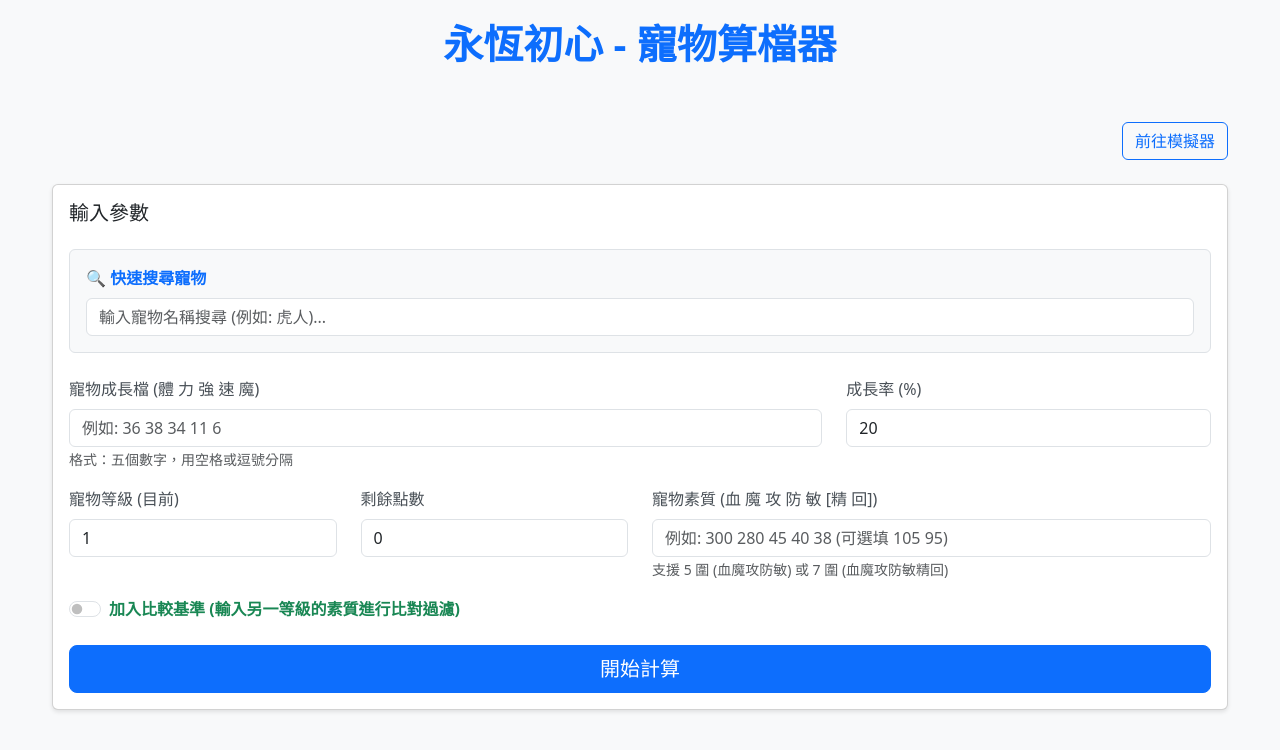
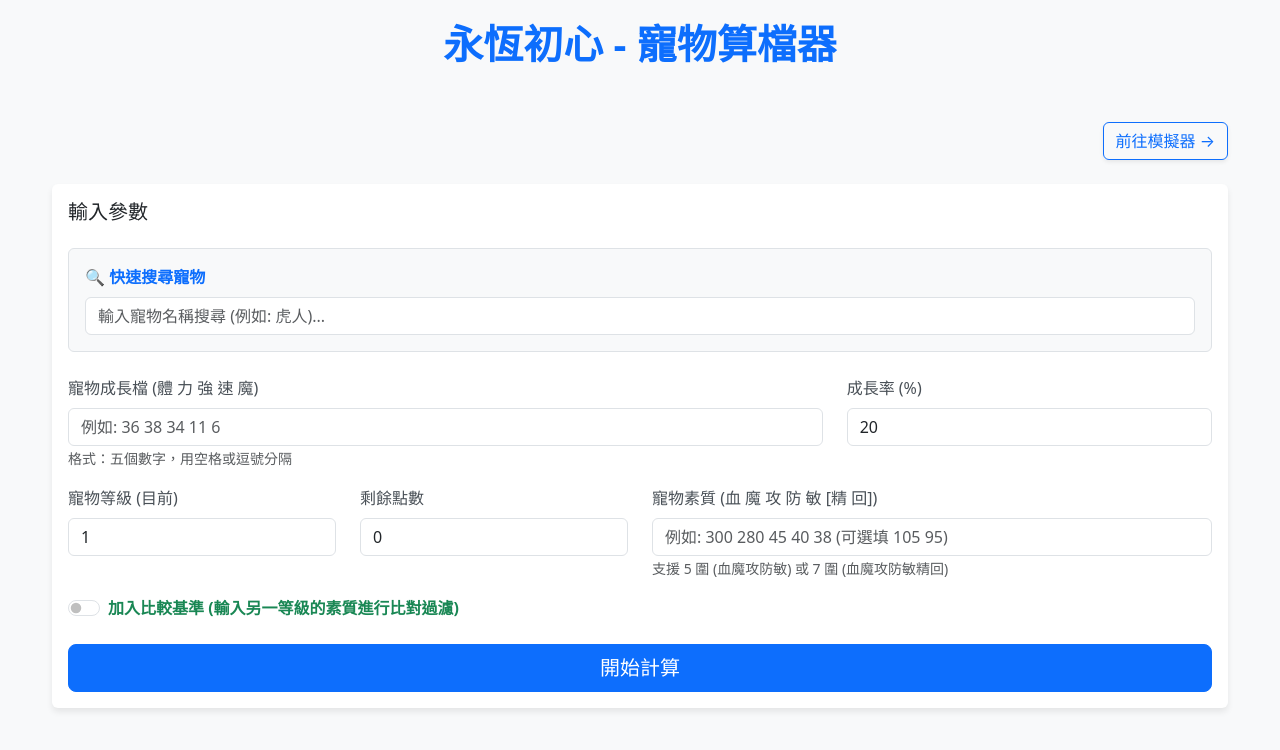
Before and after one commit to PhelimXue/cg-pet-calculator-cloudflare, a website: page public/index.html in a window 1280 px wide. Drawn offline with nearby package versions, Linux system fonts and the light colour scheme.

Commit message:
風格一致化調整

```diff
--- a/public/index.html
+++ b/public/index.html
@@ -9,7 +9,7 @@
     <style>
         body { background-color: #f8f9fa; padding: 20px 0; }
         .container { max-width: 1200px; }
-        .card { box-shadow: 0 2px 4px rgba(0,0,0,0.1); margin-bottom: 20px; }
+        .card { box-shadow: 0 4px 6px rgba(0,0,0,0.08); margin-bottom: 20px; border: none; }
         .result-group { background-color: #f8f9fa; padding: 15px; margin-bottom: 15px; border-radius: 8px; border-left: 4px solid #0d6efd; }
         .group-header { cursor: pointer; user-select: none; }
         .group-header:hover { background-color: #e9ecef; border-radius: 4px; }
@@ -38,7 +38,7 @@
             <h1>永恆初心 - 寵物算檔器</h1>
         </div>
         <div class="d-flex justify-content-end mb-4">
-            <a href="simulator.html" class="btn btn-outline-primary">前往模擬器</a>
+            <a href="simulator.html" class="btn btn-outline-primary shadow-sm">前往模擬器 →</a>
         </div>
         <div class="card">
             <div class="card-body">
```
Also changed, not shown: public/simulator.html (+2 -2 lines).
